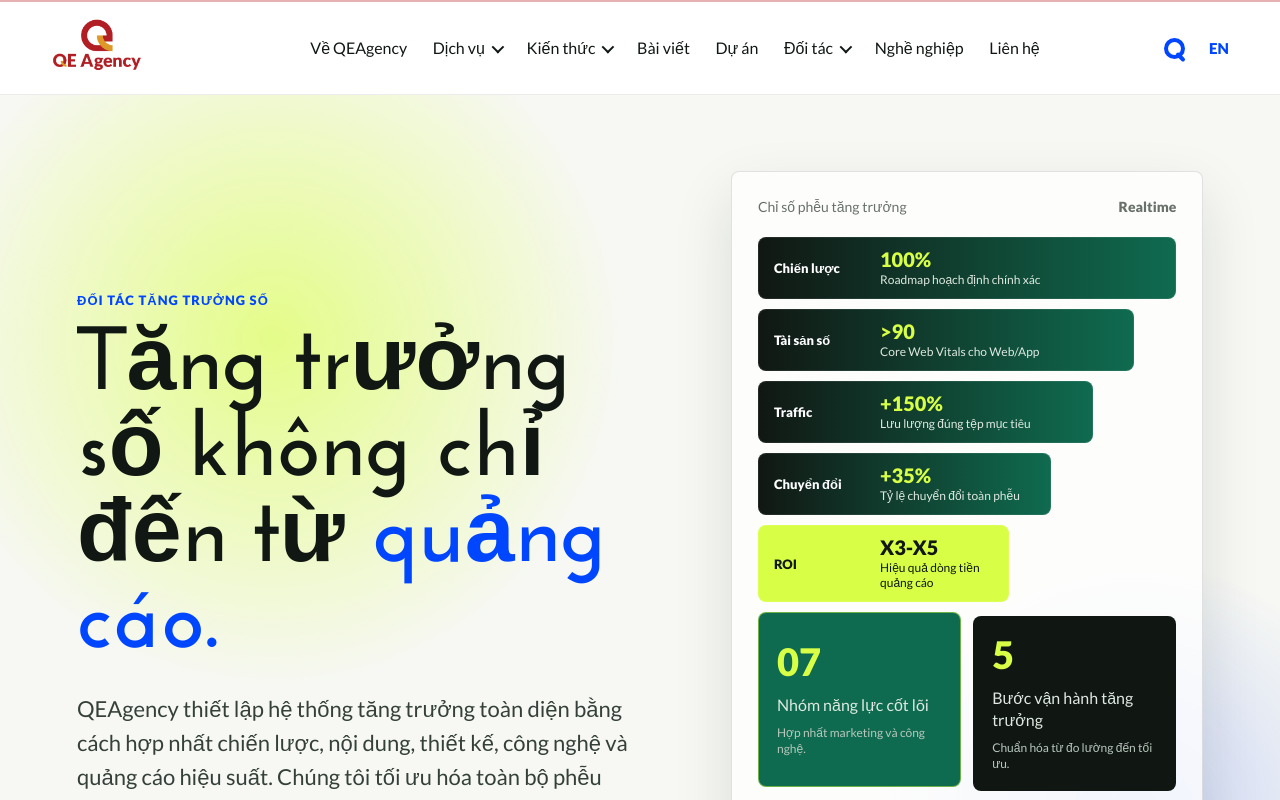
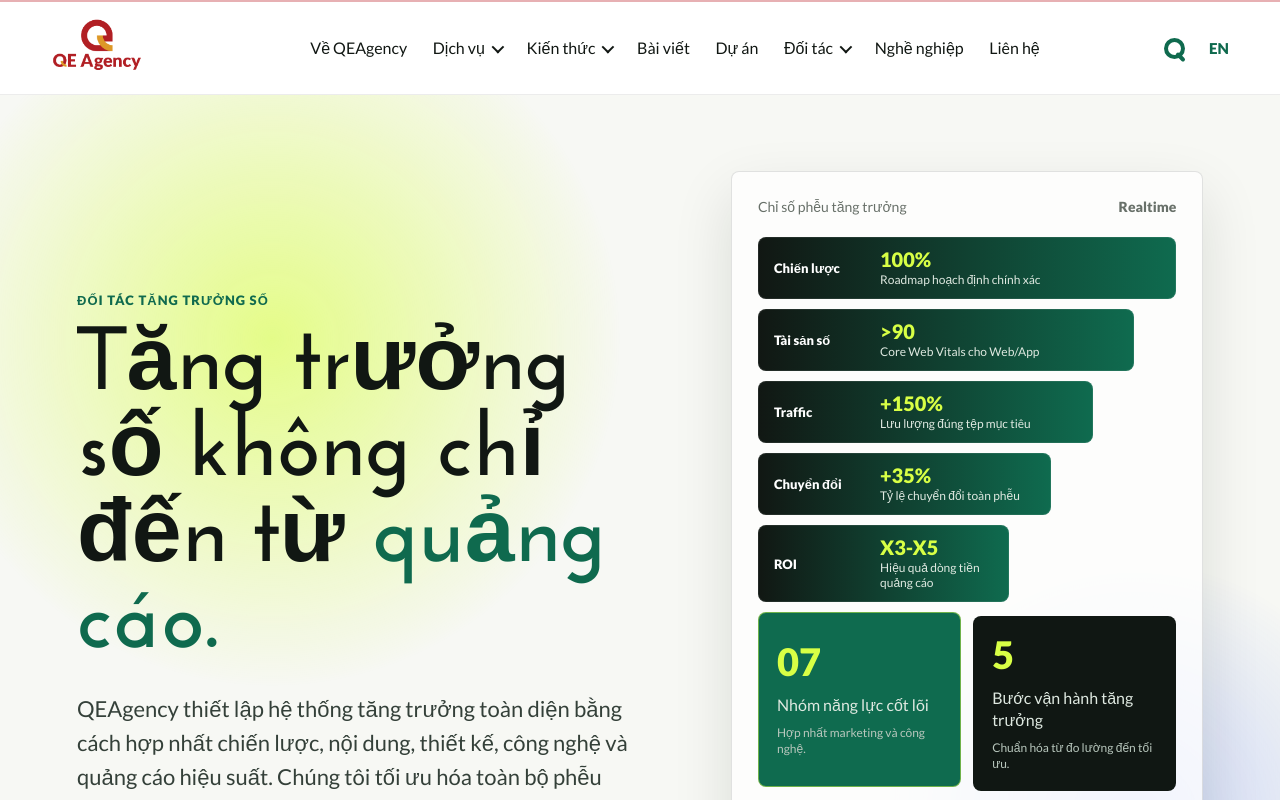
Before and after one commit to khannguyenvan23/qeagencygroup, a Next.js app: page / in a window 1280 px wide. Shown: the top 800 px of the page. Built offline with nearby package versions, Linux system fonts and the light colour scheme.

Commit message:
Update admin

```diff
--- a/app/globals.css
+++ b/app/globals.css
@@ -8,7 +8,7 @@
   --lime: #d8ff45;
   --blue: #315dff;
   --coral: #ff6a4a;
-  --accent: #0046ff;
+  --accent: #0f6a4e;
   --ease-out: cubic-bezier(0.22, 1, 0.36, 1);
 }
 
@@ -82,13 +82,6 @@
 
 .funnel-row:nth-child(5) {
   width: 60%;
-  color: var(--foreground);
-  background: var(--lime);
-}
-
-.funnel-row:nth-child(5) strong,
-.funnel-row:nth-child(5) small {
-  color: var(--foreground);
 }
 
 .solutions-section {
```
Also changed, not shown: public/og-image.svg.
